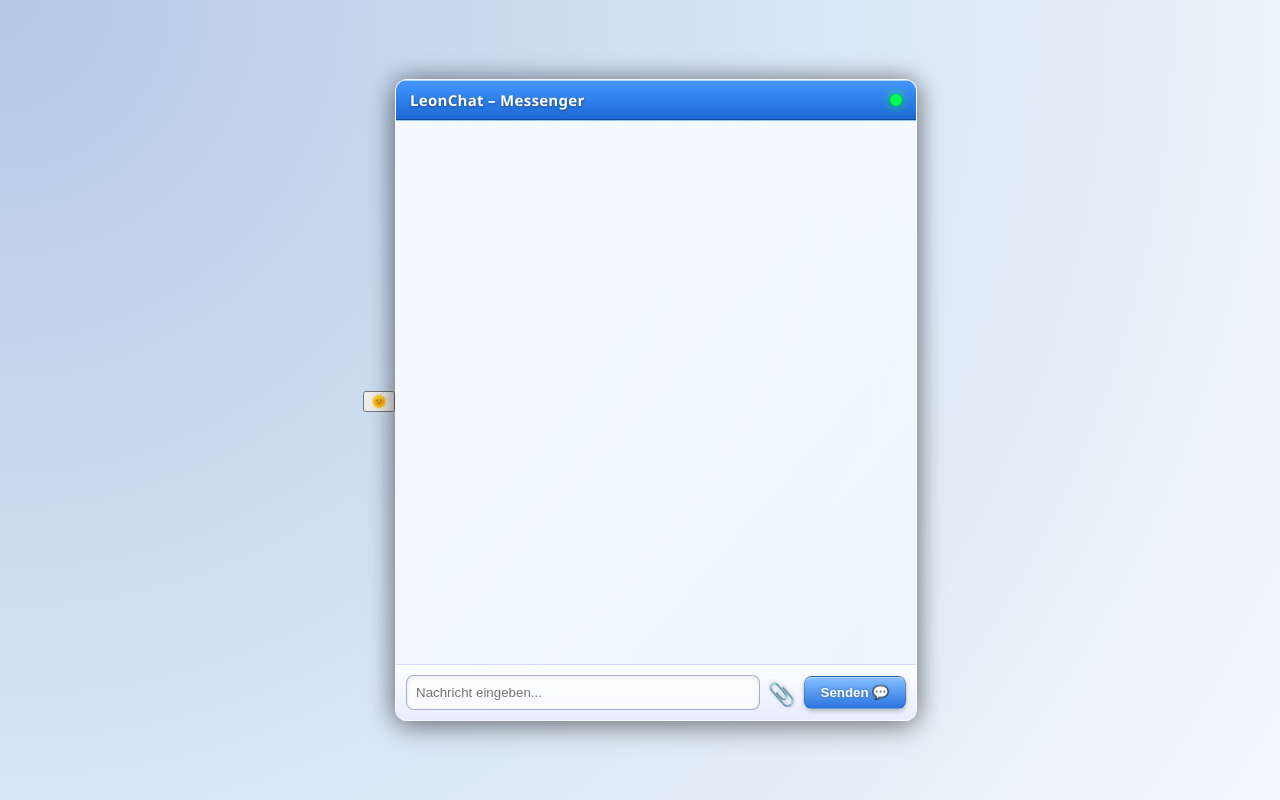
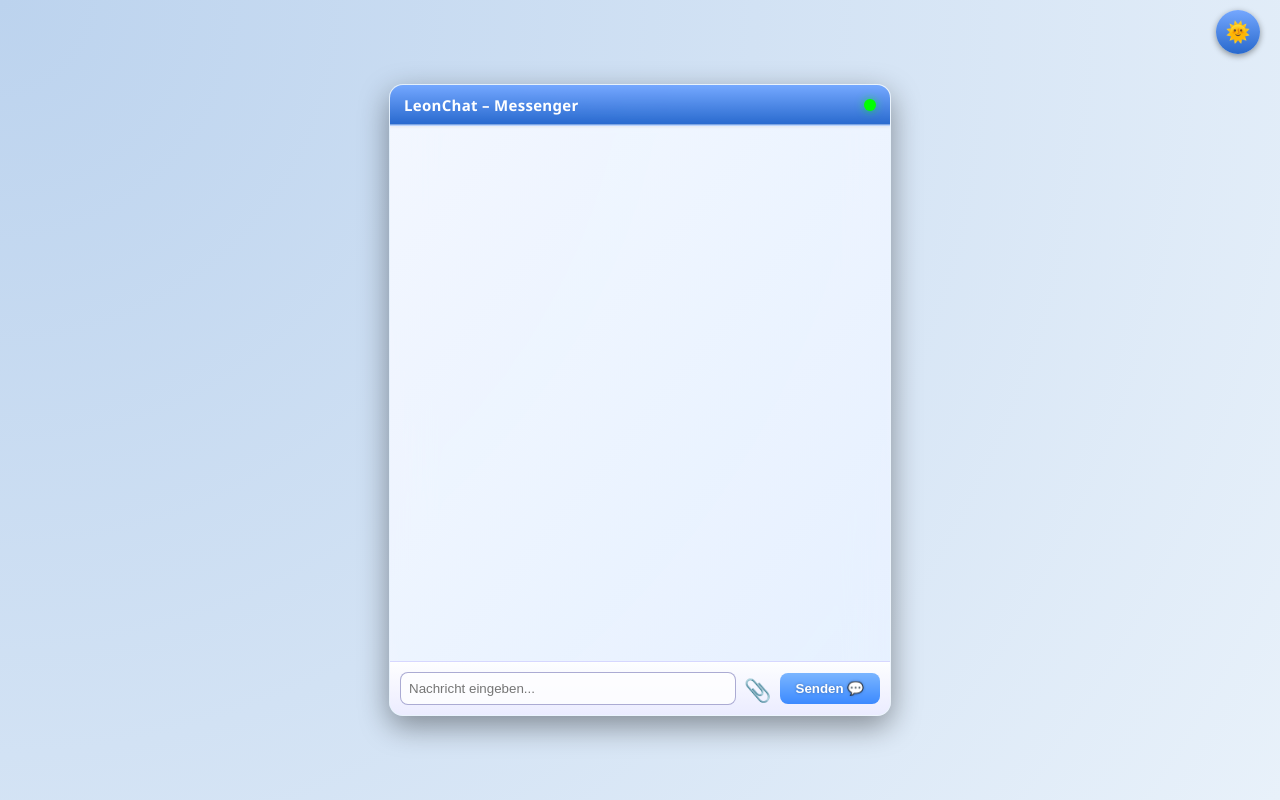
Before and after one commit to leonjulianchat/leon-julian-chat-server, a Flask app: page / in a window 1280 px wide. Run offline with Flask 3, Linux system fonts and the light colour scheme; some libraries are stand-ins or nearby versions.

Commit message:
Update style.css

```diff
--- a/static/style.css
+++ b/static/style.css
@@ -2,79 +2,129 @@
    🌈 LeonChat – MSN 2009 / Aero Edition
    =========================== */
 
+:root {
+  --glass-light: rgba(255,255,255,0.35);
+  --glass-dark: rgba(25,25,25,0.45);
+  --text-color: #000;
+  --window-gradient: linear-gradient(to bottom, rgba(105,160,255,0.9), rgba(20,90,200,0.9));
+  --shadow-color: rgba(0,0,0,0.4);
+  --accent: #58a6ff;
+}
+
+body.dark {
+  --glass-light: rgba(40,40,40,0.65);
+  --glass-dark: rgba(10,10,10,0.85);
+  --text-color: #e8e8e8;
+  --window-gradient: linear-gradient(to bottom, rgba(50,50,50,0.9), rgba(10,10,10,0.9));
+  --shadow-color: rgba(0,0,0,0.8);
+  --accent: #7ab5ff;
+}
+
 body {
-  background: radial-gradient(circle at top left, #b4c8e6 0%, #dce9f7 60%, #f4f8fc 100%);
+  background: radial-gradient(circle at top left, #bcd3ee 0%, #e8f1fa 100%);
   font-family: "Segoe UI", Tahoma, Geneva, Verdana, sans-serif;
   margin: 0;
   height: 100vh;
   display: flex;
   align-items: center;
   justify-content: center;
-  color: #111;
-  overflow: hidden;
+  transition: background 0.6s ease-in-out;
 }
 
-/* Fensterrahmen – Glas mit Schimmer */
+body.dark {
+  background: radial-gradient(circle at bottom right, #0b0b0b 0%, #1a1a1a 100%);
+}
+
+.theme-toggle {
+  position: absolute;
+  top: 10px;
+  right: 20px;
+  z-index: 1000;
+}
+
+#theme-toggle-btn {
+  background: var(--window-gradient);
+  color: white;
+  border: none;
+  border-radius: 50%;
+  width: 44px;
+  height: 44px;
+  font-size: 20px;
+  cursor: pointer;
+  box-shadow: 0 2px 6px var(--shadow-color);
+  transition: all 0.3s ease;
+}
+
+#theme-toggle-btn:hover {
+  transform: rotate(15deg) scale(1.1);
+}
+
 .msn-window {
-  width: 520px;
-  height: 640px;
-  border-radius: 12px;
-  background: rgba(255, 255, 255, 0.45);
+  width: 500px;
+  height: 630px;
+  border-radius: 14px;
+  box-shadow: 0 10px 30px var(--shadow-color);
+  background: var(--glass-light);
   backdrop-filter: blur(20px) saturate(180%);
-  border: 1px solid rgba(255, 255, 255, 0.6);
-  box-shadow:
-    inset 0 1px rgba(255, 255, 255, 0.9),
-    0 0 25px rgba(0, 0, 0, 0.4),
-    0 8px 30px rgba(0, 0, 0, 0.25);
+  border: 1px solid rgba(255,255,255,0.3);
   display: flex;
   flex-direction: column;
   overflow: hidden;
   animation: fadeIn 0.8s ease-in-out;
+  color: var(--text-color);
+  transition: all 0.4s ease;
 }
 
-/* Titelzeile im Windows-7-Aero-Stil */
+body.dark .msn-window {
+  background: var(--glass-dark);
+  border: 1px solid rgba(100,100,100,0.4);
+}
+
+@keyframes fadeIn {
+  from { opacity: 0; transform: translateY(-10px); }
+  to { opacity: 1; transform: translateY(0); }
+}
+
 .title-bar {
-  background: linear-gradient(to bottom, #4598ff 0%, #1b67d3 100%);
+  background: var(--window-gradient);
   color: white;
   padding: 10px 14px;
-  font-weight: 600;
+  font-weight: bold;
   font-size: 15px;
   letter-spacing: 0.3px;
   display: flex;
   justify-content: space-between;
   align-items: center;
-  box-shadow:
-    inset 0 1px rgba(255, 255, 255, 0.6),
-    inset 0 -1px rgba(0, 0, 0, 0.3);
-  border-bottom: 1px solid rgba(255, 255, 255, 0.4);
-  text-shadow: 0 1px 3px rgba(0, 0, 0, 0.4);
+  box-shadow: inset 0 -1px rgba(255,255,255,0.4), 0 1px 3px rgba(0,0,0,0.3);
+  border-bottom: 1px solid rgba(255,255,255,0.5);
 }
 
-/* Online-Indikator mit Glow */
 .status-dot {
   width: 12px;
   height: 12px;
   border-radius: 50%;
   margin-left: 8px;
-  background-color: #00ff4c;
-  box-shadow: 0 0 10px #00ff4c, 0 0 3px rgba(0, 0, 0, 0.4);
+  background-color: #00ff00;
+  box-shadow: 0 0 8px rgba(0,255,0,0.6);
 }
 
-/* Nachrichtenbereich */
 .chat-container {
   flex: 1;
   display: flex;
   flex-direction: column;
-  background: linear-gradient(to bottom right, rgba(255, 255, 255, 0.7), rgba(235, 245, 255, 0.7));
+  background: linear-gradient(to bottom right, rgba(250,250,255,0.8), rgba(230,240,255,0.8));
 }
 
-/* Verlauf + Glas + sanfte Scrollbar */
+body.dark .chat-container {
+  background: linear-gradient(to bottom right, rgba(30,30,30,0.8), rgba(20,20,20,0.85));
+}
+
 .messages {
   flex: 1;
-  padding: 14px;
+  padding: 12px;
   overflow-y: auto;
   scrollbar-width: thin;
-  scrollbar-color: #70b2ff #e6edf7;
+  scrollbar-color: var(--accent) transparent;
 }
 
 .messages::-webkit-scrollbar {
@@ -82,102 +132,92 @@ body {
 }
 
 .messages::-webkit-scrollbar-thumb {
-  background: linear-gradient(to bottom, #69b0ff, #337ce3);
+  background-color: var(--accent);
   border-radius: 8px;
-  box-shadow: inset 0 0 2px rgba(255, 255, 255, 0.4);
 }
 
-/* Nachricht-Blasen */
 .message {
-  padding: 9px 12px;
-  background: rgba(255, 255, 255, 0.85);
+  padding: 8px 10px;
+  background: rgba(255,255,255,0.75);
   border-radius: 10px;
-  margin-bottom: 10px;
-  box-shadow:
-    inset 0 1px rgba(255, 255, 255, 0.9),
-    0 2px 6px rgba(0, 0, 0, 0.15);
-  transition: all 0.15s ease-in-out;
-  backdrop-filter: blur(10px);
+  margin-bottom: 8px;
+  box-shadow: 0 2px 5px rgba(0,0,0,0.15);
+  transition: transform 0.1s ease-in-out;
+}
+
+body.dark .message {
+  background: rgba(60,60,60,0.75);
+  box-shadow: 0 2px 6px rgba(0,0,0,0.6);
 }
 
 .message:hover {
-  transform: translateY(-2px);
-  box-shadow: 0 3px 8px rgba(0, 0, 0, 0.25);
+  transform: scale(1.02);
 }
 
-/* Systemmeldungen */
 .system {
-  color: #0066cc;
+  color: var(--accent);
   font-style: italic;
   margin-bottom: 8px;
-  text-shadow: 0 0 6px rgba(173, 216, 255, 0.7);
+  text-shadow: 0 0 6px rgba(173,216,255,0.8);
 }
 
-/* Eingabebereich */
 .input-area {
   display: flex;
   align-items: center;
-  background: linear-gradient(to bottom, rgba(255, 255, 255, 0.95), rgba(230, 235, 255, 0.9));
+  background: linear-gradient(to bottom, rgba(255,255,255,0.9), rgba(235,235,255,0.9));
   padding: 10px;
-  border-top: 1px solid rgba(200, 200, 255, 0.6);
-  box-shadow: inset 0 1px rgba(255, 255, 255, 0.5);
+  border-top: 1px solid rgba(200,200,255,0.6);
+  box-shadow: inset 0 1px rgba(255,255,255,0.5);
 }
 
-/* Eingabefeld */
+body.dark .input-area {
+  background: linear-gradient(to bottom, rgba(45,45,45,0.9), rgba(25,25,25,0.95));
+  border-top: 1px solid rgba(70,70,70,0.8);
+}
+
 #message-input {
   flex: 1;
-  padding: 9px;
-  border: 1px solid rgba(150, 150, 200, 0.8);
+  padding: 8px;
+  border: 1px solid rgba(150,150,200,0.8);
   border-radius: 8px;
   outline: none;
-  background: rgba(255, 255, 255, 0.8);
-  box-shadow: inset 0 2px 4px rgba(0, 0, 0, 0.08);
-  transition: all 0.2s ease-in-out;
+  background: rgba(255,255,255,0.8);
 }
 
-#message-input:focus {
-  border-color: #58a6ff;
-  box-shadow: 0 0 6px rgba(88, 166, 255, 0.8);
+body.dark #message-input {
+  background: rgba(30,30,30,0.8);
+  color: #e8e8e8;
+  border: 1px solid rgba(100,100,100,0.8);
 }
 
-/* Anhang-Button 📎 */
 .upload-btn {
   margin: 0 8px;
   font-size: 22px;
   cursor: pointer;
-  filter: drop-shadow(0 0 2px rgba(0, 0, 0, 0.2));
-  transition: transform 0.15s ease-in-out, filter 0.3s;
+  transition: transform 0.15s ease-in-out;
 }
 
 .upload-btn:hover {
-  transform: scale(1.15);
-  filter: drop-shadow(0 0 5px rgba(100, 180, 255, 0.7));
+  transform: scale(1.2);
 }
 
-/* Senden-Button */
 .send-btn {
-  background: linear-gradient(to bottom, #87c0ff, #2b75e2);
+  background: linear-gradient(to bottom, #7ab5ff, #3c8aff);
   color: white;
-  border: 1px solid rgba(0, 0, 0, 0.2);
+  border: none;
   padding: 8px 16px;
   border-radius: 8px;
   cursor: pointer;
-  font-weight: 600;
-  text-shadow: 0 0 3px rgba(0, 0, 0, 0.3);
-  box-shadow:
-    inset 0 1px rgba(255, 255, 255, 0.4),
-    0 2px 4px rgba(0, 0, 0, 0.25);
+  font-weight: bold;
+  text-shadow: 0 0 3px rgba(0,0,0,0.3);
   transition: all 0.2s ease-in-out;
 }
 
+body.dark .send-btn {
+  background: linear-gradient(to bottom, #444, #111);
+  text-shadow: 0 0 3px rgba(255,255,255,0.2);
+}
+
 .send-btn:hover {
-  background: linear-gradient(to bottom, #9dd0ff, #3f88f7);
-  box-shadow: 0 4px 8px rgba(0, 0, 0, 0.35);
   transform: translateY(-1px);
 }
-
-/* Fade-In */
-@keyframes fadeIn {
-  from { opacity: 0; transform: scale(0.98) translateY(-10px); }
-  to { opacity: 1; transform: scale(1) translateY(0); }
-}
```
